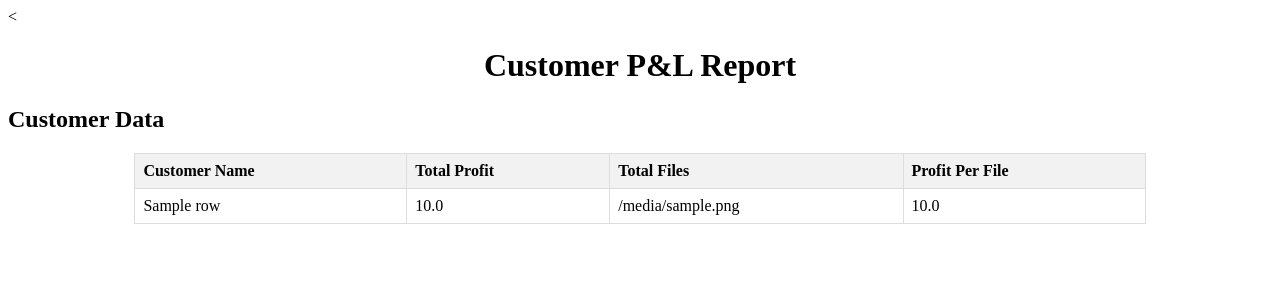
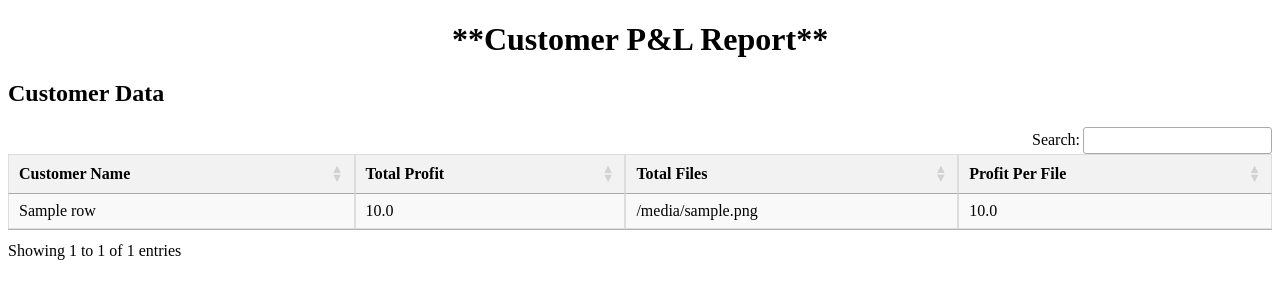
Before and after one commit to climbr88/climbr88.github.io, a Flask app: template templates/index.html in a window 1280 px wide. Shown: the top 300 px of the page. Run offline with Flask 2, Linux system fonts and the light colour scheme; the template is opened without the code that fills it: most values are stand-ins (such as "Sample title", 1, 10 or a date in 2020); parts of the project's set-up code (start-up, migrations or seed data) failed here and were passed over; some libraries are stand-ins or nearby versions.

Commit message:
Update index.html to add sort and search

```diff
--- a/templates/index.html
+++ b/templates/index.html
@@ -1,4 +1,4 @@
-<<!DOCTYPE html>
+<!DOCTYPE html>
 <html lang="en">
 <head>
     <meta charset="UTF-8">
@@ -32,15 +32,20 @@
             color: red;
         }
         .less-than-100 {
-    background-color: yellow;
-}
+            background-color: yellow;
+        }
     </style>
+    <!-- Add these lines to the <head> section of your HTML template -->
+    <link rel="stylesheet" type="text/css" href="https://cdn.datatables.net/1.11.6/css/jquery.dataTables.css">
+    <script type="text/javascript" charset="utf8" src="https://code.jquery.com/jquery-3.7.1.min.js"></script>
+    <script type="text/javascript" charset="utf8" src="https://cdn.datatables.net/1.13.6/js/jquery.dataTables.js"></script>
+
 </head>
 <body>
-    <h1>Customer P&L Report</h1>
+    <h1>**Customer P&L Report**</h1>
 
     <h2>Customer Data</h2>
-    <table>
+    <table id="customerTable" class="display">
         <thead>
             <tr>
                 <th>Customer Name</th>
@@ -61,6 +66,25 @@
         </tbody>
     </table>
 
+    <script>
+        $(document).ready(function() {
+            console.log("Document ready.");
+            var table = $('#customerTable').DataTable({
+                "paging": false,
+                "searching": true,
+                "info": true,
+                "order": []
+        });
+        console.log("DataTable initialized.");
+        var data = table.rows().data().toArray();
+
+});
+
+    </script>
+
     <!-- ... Rest of your HTML code ... -->
 </body>
 </html>
+
+</body>
+</html>
```
